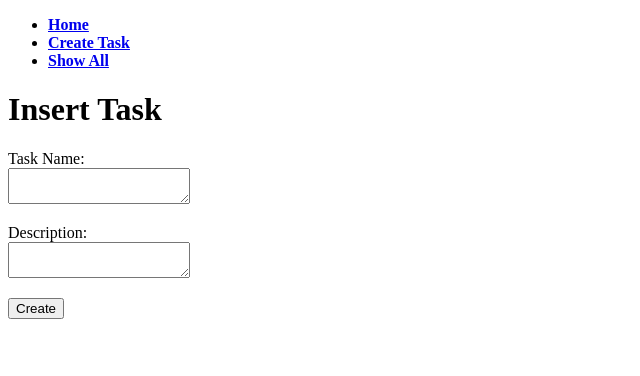
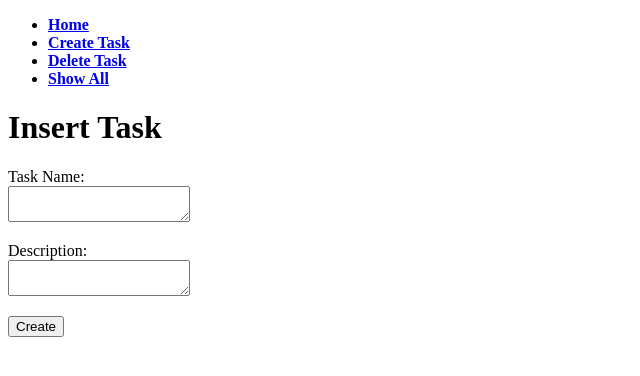
Before and after one commit to FredericoVieira/flask-todo, a Flask app: page /create in a window 1280 px wide. Shown: the top 376 px of the page, without its empty margins (0-640 px from the left). Run offline with Flask 2, Linux system fonts and the light colour scheme.

Commit message:
Updating HTML templates and inserting functionality delete task.

```diff
--- a/app/templates/task/index.html
+++ b/app/templates/task/index.html
@@ -1,5 +1,6 @@
 {% extends "task/layout.html" %}
 {% block content %}
+
     <h1>Home</h1>
 
     <h2>Show Tasks by Python Object</h2>
--- a/app/templates/task/layout.html
+++ b/app/templates/task/layout.html
@@ -11,6 +11,7 @@
                         <ul class="menu">
                             <li><a href="{{ url_for('task.index') }}">Home</a></li>
                             <li><a href="{{ url_for('task.create') }}">Create Task</a></li>
+                            <li><a href="{{ url_for('task.delete') }}">Delete Task</a></li>
                             <li><a href="{{ url_for('task.all') }}">Show All</a></li>
                         </ul>
                     </nav>
--- /dev/null
+++ b/app/templates/task/success_delete.html
@@ -0,0 +1,4 @@
+{% extends "task/layout.html" %}
+{% block content %}
+<h1>Task (Id: {{ taskId }}) Success Delete!</h1>
+{% endblock %}
--- a/app/views/task.py
+++ b/app/views/task.py
@@ -21,23 +21,32 @@ def create():
         return render_template('task/success_create.html')
     return render_template('task/create.html')
 
-@mod.route('/edit/<int:task_id>')
-def edit(task_id):
+@mod.route('/delete', methods=['POST','GET'])
+def delete():
+    if request.method == "POST":
+        taskId = request.form.get('id')
+        tasks.delete(id=taskId)
+        return render_template('task/success_delete.html', taskId=taskId)
+    return render_template('task/delete.html')
+
+@mod.route('/delete/<int:taskId>')
+def delete_id(taskId):
+        tasks.delete(id=taskId)
+
+@mod.route('/edit/<int:taskId>')
+def edit(taskId):
     pass
 
-@mod.route('/show/<int:task_id>')
+@mod.route('/show/<int:taskId>')
 def show():
-    task = tasks.find_one(id=task_id)
-    return render_template('task/show.html', task=task_id)
+    task = tasks.find_one(id=taskId)
+    return render_template('task/show.html', task=taskId)
 
-@mod.route('/delete/<int:task_id>')
-def delete(task_id):
-    pass
 
 
 # JSON
-@mod.route('/get/<int:task_id>')
-def get(task_id):
+@mod.route('/get/<int:taskId>')
+def get(taskId):
     pass
 
 @mod.route('/all')
```
Also changed, not shown: app/templates/task/delete.html (added, +13 -0 lines), tasks.db.
